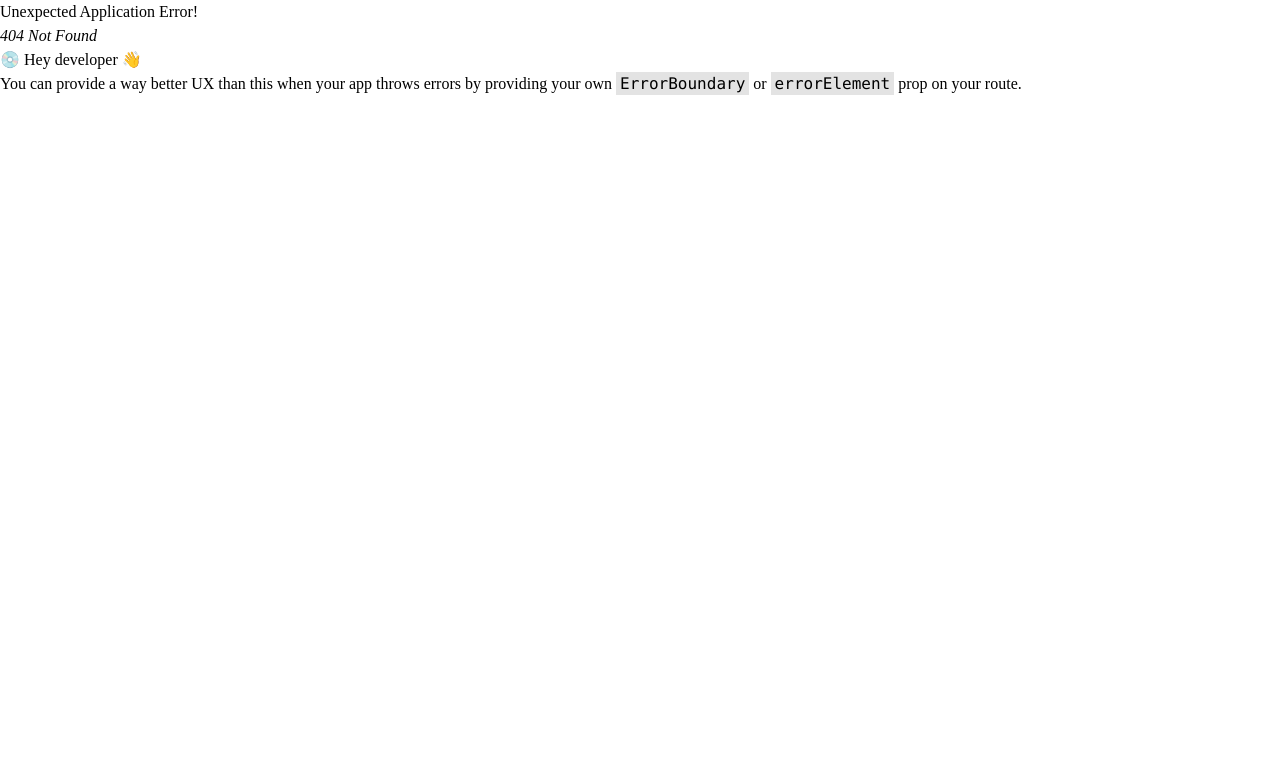
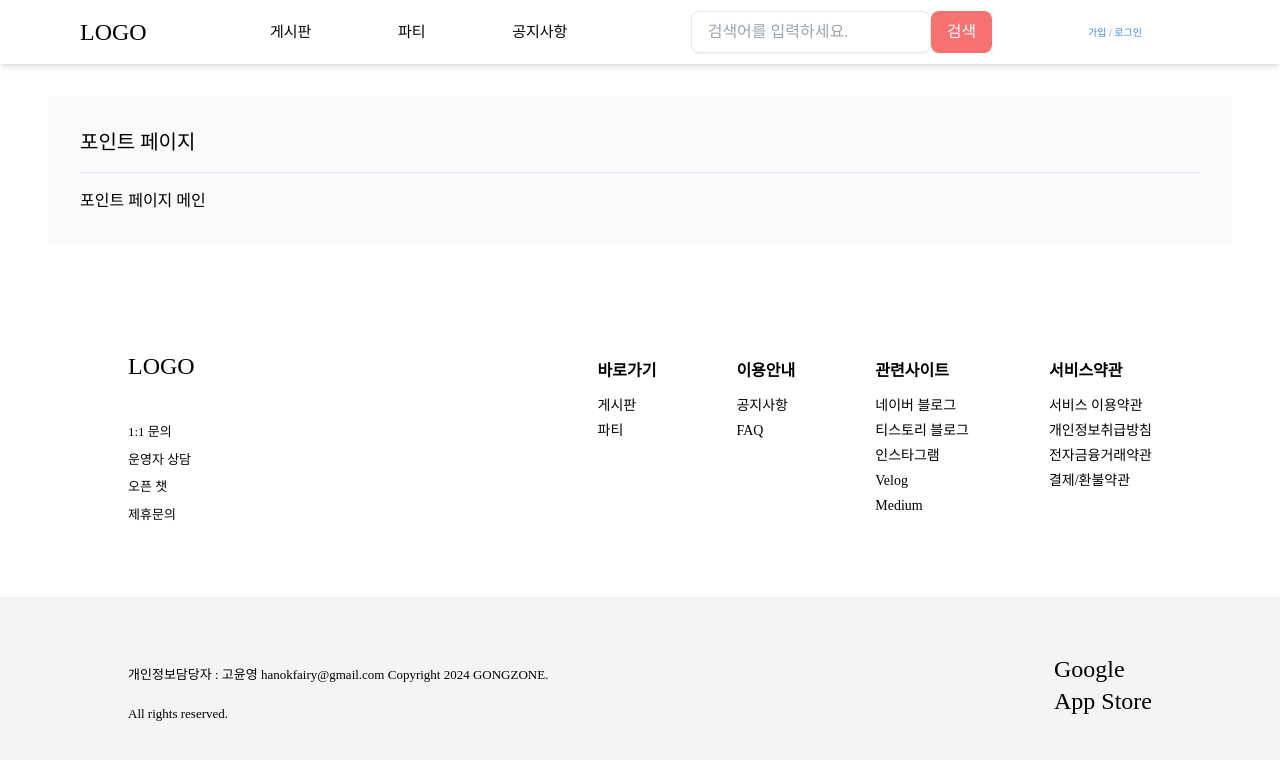
Before and after one commit to ks-gongzone/gongzone_front, a React (Create React App) app: page /member/1/point in a window 1280 px wide. Before the commit this address had no page. Shown: the top 760 px of the page. Built offline with nearby package versions, Linux system fonts and the light colour scheme; a web font is replaced by a local one.

Commit message:
[GZ-12] :sparkles:feat: add point page - main
- Router.jsx: point page routing
- Section.jsx: section layout
- Point.jex: point page main

```diff
--- /dev/null
+++ b/src/layouts/Section.jsx
@@ -0,0 +1,7 @@
+export default function Section({ children }) {
+  return (
+    <div id={"section"} className={"flex flex-grow my-8 mx-12"}>
+      {children}
+    </div>
+  );
+}
--- /dev/null
+++ b/src/pages/point/Point.jsx
@@ -0,0 +1,16 @@
+import { useParams } from "react-router-dom";
+import Section from "../../layouts/Section";
+
+export default function Point() {
+  const { memberNo } = useParams();
+
+  return (
+    <Section>
+      <div className={"bg-gray-50 w-full p-8"}>
+        <h2 className={"text-xl"}>포인트 페이지</h2>
+        <hr className={"my-4"} />
+        <p>포인트 페이지 메인</p>
+      </div>
+    </Section>
+  );
+}
--- a/src/routes/Router.jsx
+++ b/src/routes/Router.jsx
@@ -1,7 +1,8 @@
-import { Outlet, createBrowserRouter } from "react-router-dom";
+import { createBrowserRouter, Outlet } from "react-router-dom";
 import LayoutDefault from "../layouts/Default";
 import Home from "../pages/home/Index";
 import Party from "../pages/party/Index";
+import Point from "../pages/point/Point";
 import BoardList from "../pages/boardList/Index";
 
 export default createBrowserRouter([
@@ -14,6 +15,7 @@ export default createBrowserRouter([
     children: [
       { path: "/", element: <Home /> },
       { path: "/party/accept", element: <Party /> },
+      { path: "/member/:memberNo/point", element: <Point /> },
       { path: "/board/list", element: <BoardList />}
     ],
   },
```
